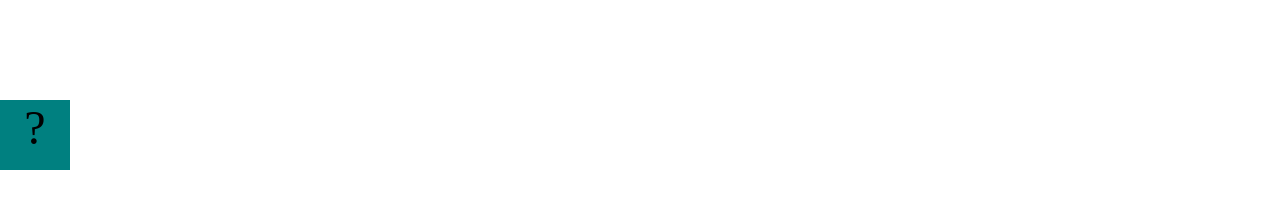
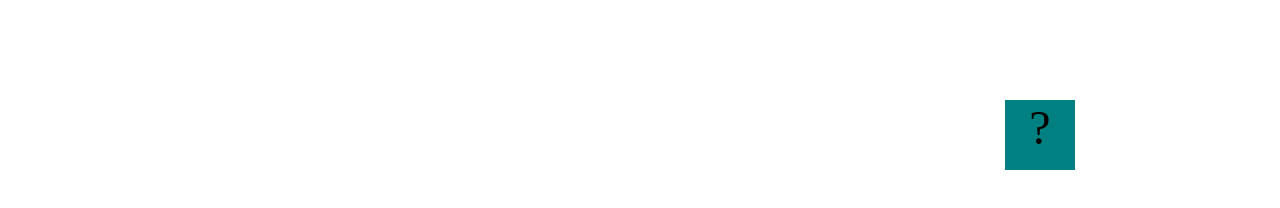
Before and after one commit to TrentonJefferson12/TrentonJefferson12.github.io, a plain HTML site: page fsd-projects/bouncing-box/index.html in a window 1280 px wide. Drawn offline with Linux system fonts and the light colour scheme.

Commit message:
completed bouncing box project

```diff
--- a/fsd-projects/bouncing-box/index.html
+++ b/fsd-projects/bouncing-box/index.html
@@ -69,21 +69,24 @@
         //////////////////////////////////////////////////////////////////
 
         // TODO 2 - Variable declarations
-
-
-
-
-
+        var positionX = 5;
+        var points = 0;
+        var speed = 10;
         /**
          * This Function will be called 20 times/second.
          * Each time it is called, it should move the Box to a new location.
          * If the box drifts off the screen, turn it around!
          */
         function update() {
-
-
-
-
+          moveBoxTo(450);
+          moveBoxTo(positionX);
+          positionX += 10;
+          positionX = positionX + speed;
+          if (positionX < boardWidth) {
+            speed = speed * -1;
+          } else if (positionX < 5) {
+            speed *= -1;
+          }
         }
 
         /**
@@ -93,15 +96,11 @@
          * - increase the speed
          * - move the box to the left side of the screen.
          */
-        function handleBoxClick() {
-
-
-
-
+        function handleBoxClick(positionX = 0) {
+          changeBoxText(points);
+          points++;
+          speed = 3 * points + 10;
         }
-
-
-
       })();
     </script>
   </body>
```
